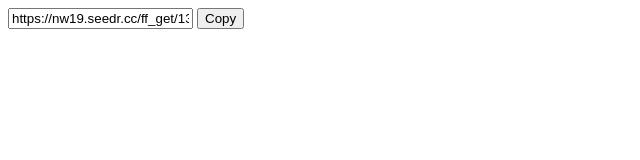
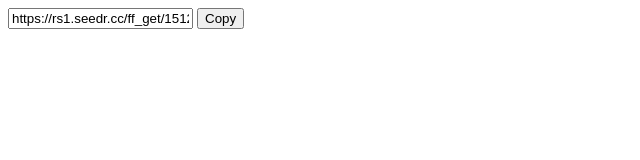
Before and after one commit to oshi88/CopyClipboard, a plain HTML site: page index.html in a window 1280 px wide. Shown: the full height of the page, 0-640 px from the left. Drawn offline with Linux system fonts and the light colour scheme.

Commit message:
Update index.html

```diff
--- a/index.html
+++ b/index.html
@@ -8,8 +8,7 @@
 </head>
 <body>
     <!-- The text field -->
-<input type="text" value="https://nw19.seedr.cc/ff_get/1388282315/Drishyam.2.2022.720p.AMZN.WEBRip.AAC.H.264-themoviesboss.mkv?st=fvCsTlLbK1To2x6XP0Mtiw&e=1673269770" id="myInput">
-
+<input type="text" value="https://rs1.seedr.cc/ff_get/1512576830/Kathal%20-%20A%20Jackfruit%20Mystery%20(2023)%20Hindi%20720p%20WEBRip%20x264%20AAC%20ESub.mkv?st=ccJkO_klKwrmA_ZOvgkWFQ&e=1684851660" id="myInput">
 <!-- The button used to copy the text -->
 <button onclick="copyClipboard()">Copy</button>
 <script>
```
